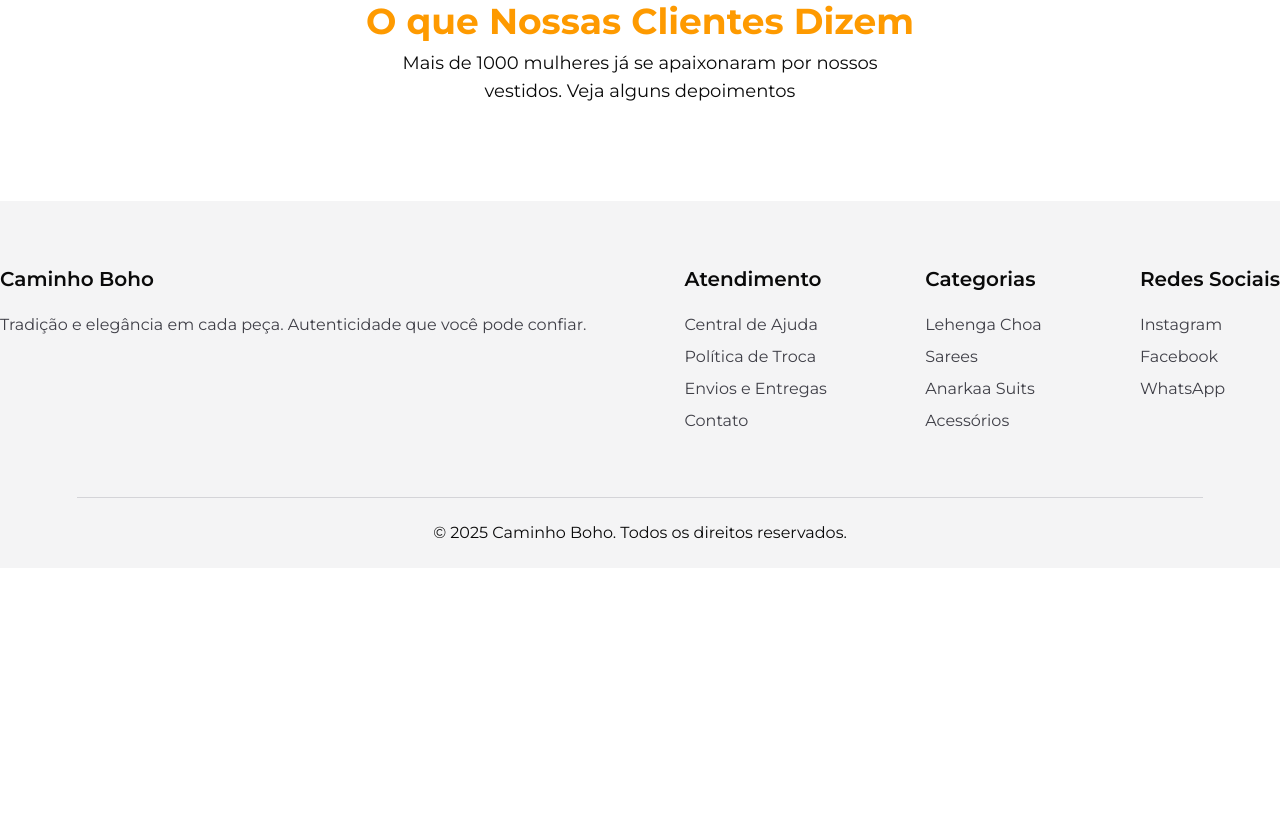
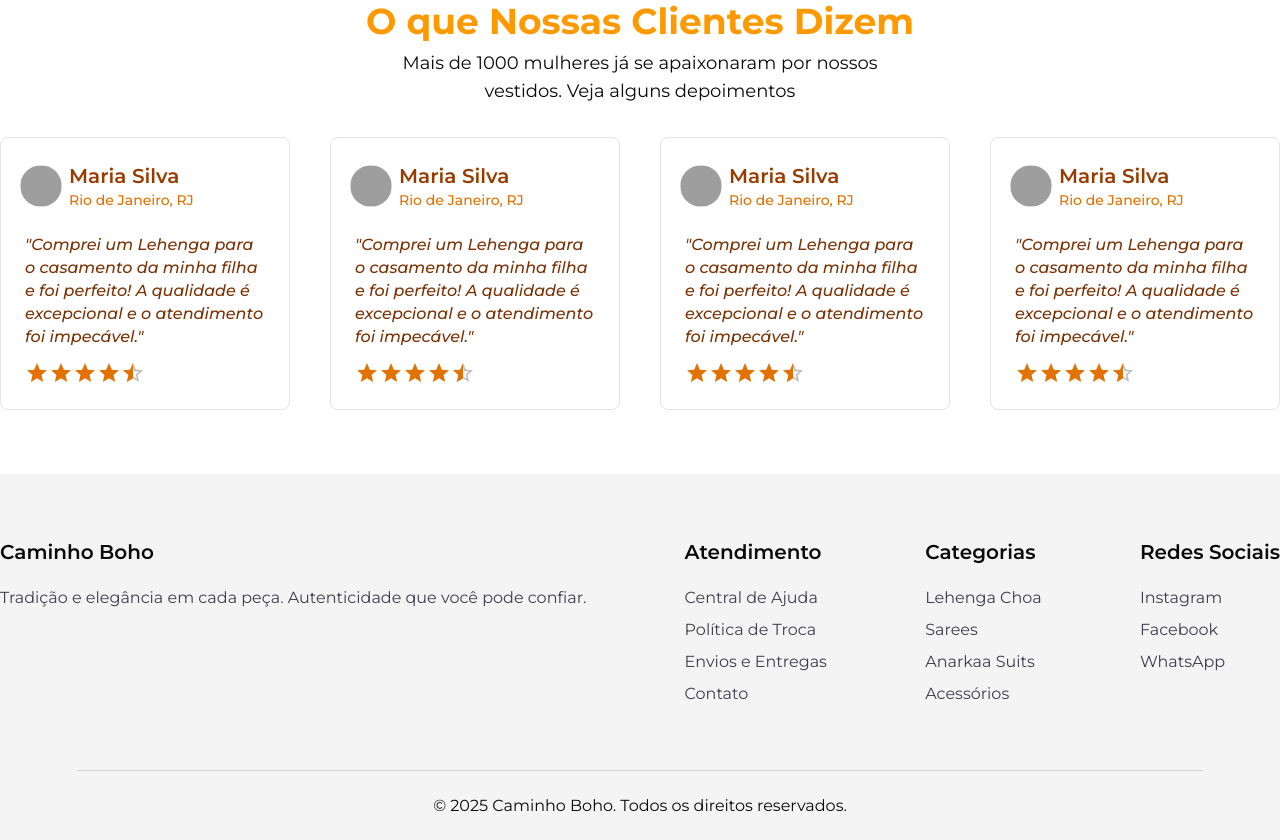
Before and after one commit to Kaua-cesar/caminho-boho, a React (Vite) app: page / in a window 1280 px wide. Shown: the part 3880-4720 px from the top of the page. Before the commit the page ends 4448 px from the top, so only its background shows below. Built offline with nearby package versions, Linux system fonts and the light colour scheme; grey boxes are pictures that could not be loaded; a web font is replaced by a local one.

Commit message:
Corrijido CardClientes

```diff
--- a/src/Nav.jsx
+++ b/src/Nav.jsx
@@ -25,7 +25,7 @@ export function Nav() {
    }, []);
 
    return (
-      <div className="text-amber-600 font-semibold flex items-center justify-between px-4 md:px-32 w-full h-17 bg-white shadow-xs shadow-amber-600/50">
+      <div className="text-amber-600 font-semibold flex items-center justify-between px-12 md:px-32 w-full h-17 bg-white shadow-xs shadow-amber-600/50">
          <div className="flex items-center">
             <img src={Logo} alt="Logo Caminho Boho" className="h-10 md:h-14" />
          </div>
@@ -36,11 +36,11 @@ export function Nav() {
             <li className="cursor-pointer hover:text-amber-500">Sobre</li>
             <li className="cursor-pointer hover:text-amber-500">Contato</li>
          </ul>
-         <div className="flex items-center gap-4 md:gap-10 text-2xl md:text-3xl">
+         <div className="flex items-center gap-8 md:gap-10 text-2xl md:text-3xl">
             <div className="relative">
                <IoHeartOutline className="cursor-pointer" />
                {totalFavoritos >= 1 && (
-                  <span className="absolute -top-2 -right-3 text-white bg-amber-500 text-xs p-1 rounded-full">
+                  <span className="absolute -top-2 -right-2 text-white bg-amber-500 text-xs p-1 rounded-full">
                      {totalFavoritos}
                   </span>
                )}
--- a/src/components/Home.jsx
+++ b/src/components/Home.jsx
@@ -168,7 +168,7 @@ export function Home() {
                Mais de 1000 mulheres já se apaixonaram por nossos <br />
                vestidos. Veja alguns depoimentos
             </p>
-            {/* <CardClientes /> */}
+            <CardClientes />
          </div>
          <footer className="flex md:w-full bg-zinc-100 justify-center flex-col items-center w-full">
             <div className="flex flex-col mt-16 justify-between md:w-7xl md:flex-row md:gap-0 gap-6 text-center md:text-start">
--- a/src/components/quadros/CardClientes.jsx
+++ b/src/components/quadros/CardClientes.jsx
@@ -5,7 +5,7 @@ import { Avatar, AvatarFallback, AvatarImage } from "@/components/ui/avatar";
 export function CardClientes() {
    return (
       <>
-         <div className="flex gap-10 max-w-7xl">
+         <div className="md:flex md:gap-10 max-w-7xl grid-cols-2 grid gap-6 w-90 md:w-auto">
             <div className="flex justify-center items-start flex-col bg-white border-1 border-zinc-200 hover:scale-103 duration-300 hover:shadow-sm shadow-black/10  p-6 rounded-md gap-3">
                <div className="flex justify-center items-center gap-3 mb-3">
                   <Avatar className="scale-130">
@@ -13,14 +13,16 @@ export function CardClientes() {
                      <AvatarFallback>CN</AvatarFallback>
                   </Avatar>
                   <div className="flex flex-col text-amber-800">
-                     <h1 className="font-semibold">Maria Silva</h1>
-                     <p className="text-sm text-amber-600 font-medium">
+                     <h1 className="font-semibold line-clamp-1 md:text-xl">
+                        Maria Silva
+                     </h1>
+                     <p className="text-xs md:text-sm text-amber-600 font-medium">
                         Rio de Janeiro, RJ
                      </p>
                   </div>
                </div>
 
-               <p className="italic text-amber-900 font-medium">
+               <p className="italic text-amber-900 font-medium md:text-[16px] text-sm">
                   "Comprei um Lehenga para o casamento da minha filha e foi
                   perfeito! A qualidade é excepcional e o atendimento foi
                   impecável."
@@ -43,14 +45,16 @@ export function CardClientes() {
                      <AvatarFallback>CN</AvatarFallback>
                   </Avatar>
                   <div className="flex flex-col text-amber-800">
-                     <h1 className="font-semibold">Maria Silva</h1>
-                     <p className="text-sm text-amber-600 font-medium">
+                     <h1 className="font-semibold line-clamp-1 md:text-xl">
+                        Maria Silva
+                     </h1>
+                     <p className="text-xs md:text-sm text-amber-600 font-medium">
                         Rio de Janeiro, RJ
                      </p>
                   </div>
                </div>
 
-               <p className="italic text-amber-900 font-medium">
+               <p className="italic text-amber-900 font-medium md:text-[16px] text-sm">
                   "Comprei um Lehenga para o casamento da minha filha e foi
                   perfeito! A qualidade é excepcional e o atendimento foi
                   impecável."
@@ -73,14 +77,16 @@ export function CardClientes() {
                      <AvatarFallback>CN</AvatarFallback>
                   </Avatar>
                   <div className="flex flex-col text-amber-800">
-                     <h1 className="font-semibold">Maria Silva</h1>
-                     <p className="text-sm text-amber-600 font-medium">
+                     <h1 className="font-semibold line-clamp-1 md:text-xl">
+                        Maria Silva
+                     </h1>
+                     <p className="text-xs md:text-sm text-amber-600 font-medium">
                         Rio de Janeiro, RJ
                      </p>
                   </div>
                </div>
 
-               <p className="italic text-amber-900 font-medium">
+               <p className="italic text-amber-900 font-medium md:text-[16px] text-sm">
                   "Comprei um Lehenga para o casamento da minha filha e foi
                   perfeito! A qualidade é excepcional e o atendimento foi
                   impecável."
@@ -103,14 +109,16 @@ export function CardClientes() {
                      <AvatarFallback>CN</AvatarFallback>
                   </Avatar>
                   <div className="flex flex-col text-amber-800">
-                     <h1 className="font-semibold">Maria Silva</h1>
-                     <p className="text-sm text-amber-600 font-medium">
+                     <h1 className="font-semibold line-clamp-1 md:text-xl">
+                        Maria Silva
+                     </h1>
+                     <p className="text-xs md:text-sm text-amber-600 font-medium">
                         Rio de Janeiro, RJ
                      </p>
                   </div>
                </div>
 
-               <p className="italic text-amber-900 font-medium">
+               <p className="italic text-amber-900 font-medium md:text-[16px] text-sm">
                   "Comprei um Lehenga para o casamento da minha filha e foi
                   perfeito! A qualidade é excepcional e o atendimento foi
                   impecável."
```
